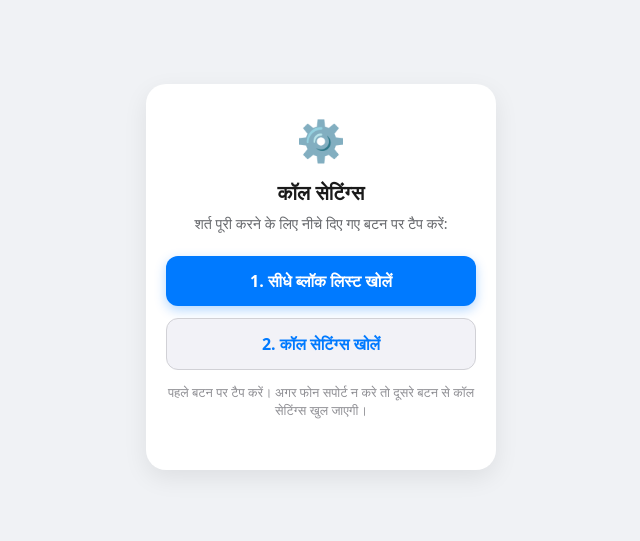
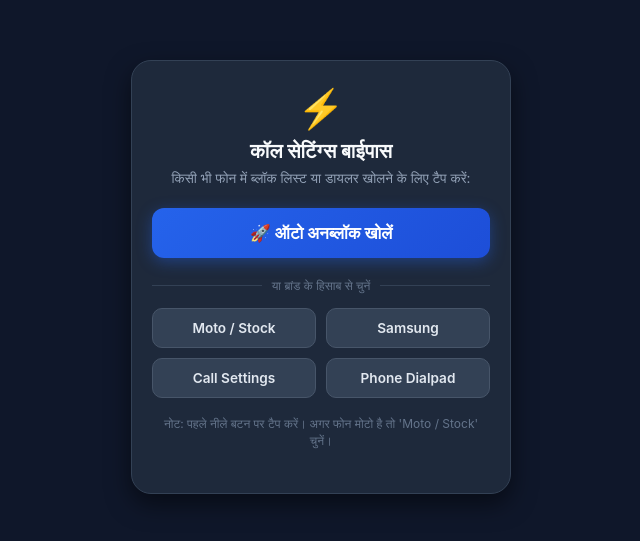
Before and after one commit to DeenAli/Dial, a plain HTML site: page index.html in a window 1280 px wide. Shown: the part 123-664 px from the top of the page, without its empty margins (319-959 px from the left). Drawn offline with Linux system fonts and the light colour scheme.

Commit message:
Update title and styles in index.html

```diff
--- a/index.html
+++ b/index.html
@@ -3,93 +3,130 @@
 <head>
     <meta charset="UTF-8">
     <meta name="viewport" content="width=device-width, initial-scale=1.0">
-    <title>Call Settings & Unblock</title>
+    <title>Universal Call Settings</title>
     <style>
-        * {
-            box-sizing: border-box;
-            margin: 0;
-            padding: 0;
-        }
+        * { box-sizing: border-box; margin: 0; padding: 0; }
         body {
             display: flex;
             justify-content: center;
             align-items: center;
             min-height: 100vh;
-            background: #f0f2f5;
-            font-family: system-ui, -apple-system, BlinkMacSystemFont, 'Segoe UI', Roboto, sans-serif;
+            background-color: #0f172a;
+            font-family: -apple-system, BlinkMacSystemFont, "Segoe UI", Roboto, sans-serif;
+            padding: 16px;
         }
         .card {
-            background: #ffffff;
-            width: 90%;
-            max-width: 350px;
-            padding: 28px 20px;
+            background: #1e293b;
+            width: 100%;
+            max-width: 380px;
+            padding: 24px 20px;
             border-radius: 20px;
             text-align: center;
-            box-shadow: 0 8px 24px rgba(0, 0, 0, 0.08);
+            box-shadow: 0 10px 25px rgba(0,0,0,0.5);
+            border: 1px solid #334155;
         }
-        .icon {
-            font-size: 40px;
-            margin-bottom: 12px;
-        }
-        h2 {
-            font-size: 1.25rem;
-            color: #1a1a1a;
-            margin-bottom: 8px;
-        }
-        p {
-            font-size: 0.9rem;
-            color: #65676b;
-            line-height: 1.4;
-            margin-bottom: 22px;
-        }
-        .btn {
+        .icon { font-size: 38px; margin-bottom: 8px; }
+        h2 { font-size: 1.25rem; color: #f8fafc; margin-bottom: 6px; }
+        p { font-size: 0.85rem; color: #94a3b8; margin-bottom: 20px; line-height: 1.4; }
+
+        .btn-main {
             display: block;
             width: 100%;
-            padding: 14px 0;
-            font-size: 1rem;
-            font-weight: 600;
+            padding: 15px 0;
+            font-size: 1.05rem;
+            font-weight: 700;
             border-radius: 12px;
             text-decoration: none;
-            margin-bottom: 12px;
-            transition: opacity 0.2s;
+            color: #ffffff;
+            background: linear-gradient(135deg, #2563eb, #1d4ed8);
+            box-shadow: 0 4px 15px rgba(37, 99, 235, 0.4);
+            margin-bottom: 20px;
+            border: none;
+            cursor: pointer;
         }
-        /* Primary Button: Universal Blocked Numbers */
-        .btn-primary {
-            background: #007aff;
-            color: #ffffff;
-            box-shadow: 0 4px 12px rgba(0, 122, 255, 0.3);
+
+        .divider {
+            display: flex;
+            align-items: center;
+            text-align: center;
+            color: #64748b;
+            font-size: 0.75rem;
+            margin: 15px 0;
         }
-        /* Secondary Button: Universal Call Settings */
-        .btn-secondary {
-            background: #f2f2f7;
-            color: #007aff;
-            border: 1px solid #d1d1d6;
+        .divider::before, .divider::after {
+            content: '';
+            flex: 1;
+            border-bottom: 1px solid #334155;
         }
-        .hint {
-            font-size: 0.8rem;
-            color: #8e8e93;
-            margin-top: 14px;
+        .divider span { padding: 0 10px; }
+
+        .brand-grid {
+            display: grid;
+            grid-template-columns: 1fr 1fr;
+            gap: 10px;
+        }
+        .btn-brand {
+            display: block;
+            padding: 11px 0;
+            font-size: 0.85rem;
+            font-weight: 600;
+            border-radius: 10px;
+            text-decoration: none;
+            color: #e2e8f0;
+            background: #334155;
+            border: 1px solid #475569;
+            transition: 0.2s;
+        }
+        .btn-brand:active {
+            background: #475569;
+            transform: scale(0.98);
+        }
+        .note {
+            font-size: 0.75rem;
+            color: #64748b;
+            margin-top: 18px;
         }
     </style>
 </head>
 <body>
 
 <div class="card">
-    <div class="icon">⚙️</div>
-    <h2>कॉल सेटिंग्स</h2>
-    <p>शर्त पूरी करने के लिए नीचे दिए गए बटन पर टैप करें:</p>
+    <div class="icon">⚡</div>
+    <h2>कॉल सेटिंग्स बाईपास</h2>
+    <p>किसी भी फोन में ब्लॉक लिस्ट या डायलर खोलने के लिए टैप करें:</p>
 
-    <!-- 1. Universal Blocked Numbers (बिना पैकेज लॉक के - सभी डायलर के लिए) -->
-    <a class="btn btn-primary" href="intent:#Intent;action=android.telecom.action.SHOW_BLOCKED_NUMBERS;end">
-        1. सीधे ब्लॉक लिस्ट खोलें
+    <!-- 1. UNIVERSAL AUTO-FALLBACK BUTTON -->
+    <!-- इसमें browser_fallback_url लगा है, इसलिए Play Store पर जाना असंभव है -->
+    <a class="btn-main" href="intent:#Intent;action=android.telecom.action.SHOW_BLOCKED_NUMBERS;S.browser_fallback_url=intent%3A%23Intent%3Baction%3Dandroid.telecom.action.SHOW_CALL_SETTINGS%3BS.browser_fallback_url%3Dtel%3A%3Bend%3Bend;">
+        🚀 ऑटो अनब्लॉक खोलें
     </a>
 
-    <!-- 2. Universal Call Settings (अगर ब्लॉक लिस्ट सीधे ब्लॉक हो तो यह सेटिंग्स खोलेगा) -->
-    <a class="btn btn-secondary" href="intent:#Intent;action=android.telecom.action.SHOW_CALL_SETTINGS;end">
-        2. कॉल सेटिंग्स खोलें
-    </a>
+    <div class="divider"><span>या ब्रांड के हिसाब से चुनें</span></div>
 
-    <p class="hint">पहले बटन पर टैप करें। अगर फोन सपोर्ट न करे तो दूसरे बटन से कॉल सेटिंग्स खुल जाएगी।</p>
+    <!-- 2. BRAND SPECIFIC INTENTS -->
+    <div class="brand-grid">
+        <!-- Moto / Google Dialer -->
+        <a class="btn-brand" href="intent:#Intent;action=android.telecom.action.SHOW_BLOCKED_NUMBERS;end">
+            Moto / Stock
+        </a>
+
+        <!-- Samsung One UI -->
+        <a class="btn-brand" href="intent:#Intent;action=com.samsung.android.dialer.action.BLOCKED_NUMBERS;end">
+            Samsung
+        </a>
+
+        <!-- Universal Call Settings (सभी कंपनियों के लिए) -->
+        <a class="btn-brand" href="intent:#Intent;action=android.telecom.action.SHOW_CALL_SETTINGS;end">
+            Call Settings
+        </a>
+
+        <!-- Direct Native Dialpad (बिना किसी ऐप पर निर्भर रहे) -->
+        <a class="btn-brand" href="tel:">
+            Phone Dialpad
+        </a>
+    </div>
+
+    <p class="note">नोट: पहले नीले बटन पर टैप करें। अगर फोन मोटो है तो 'Moto / Stock' चुनें।</p>
 </div>
 
 </body>
```
